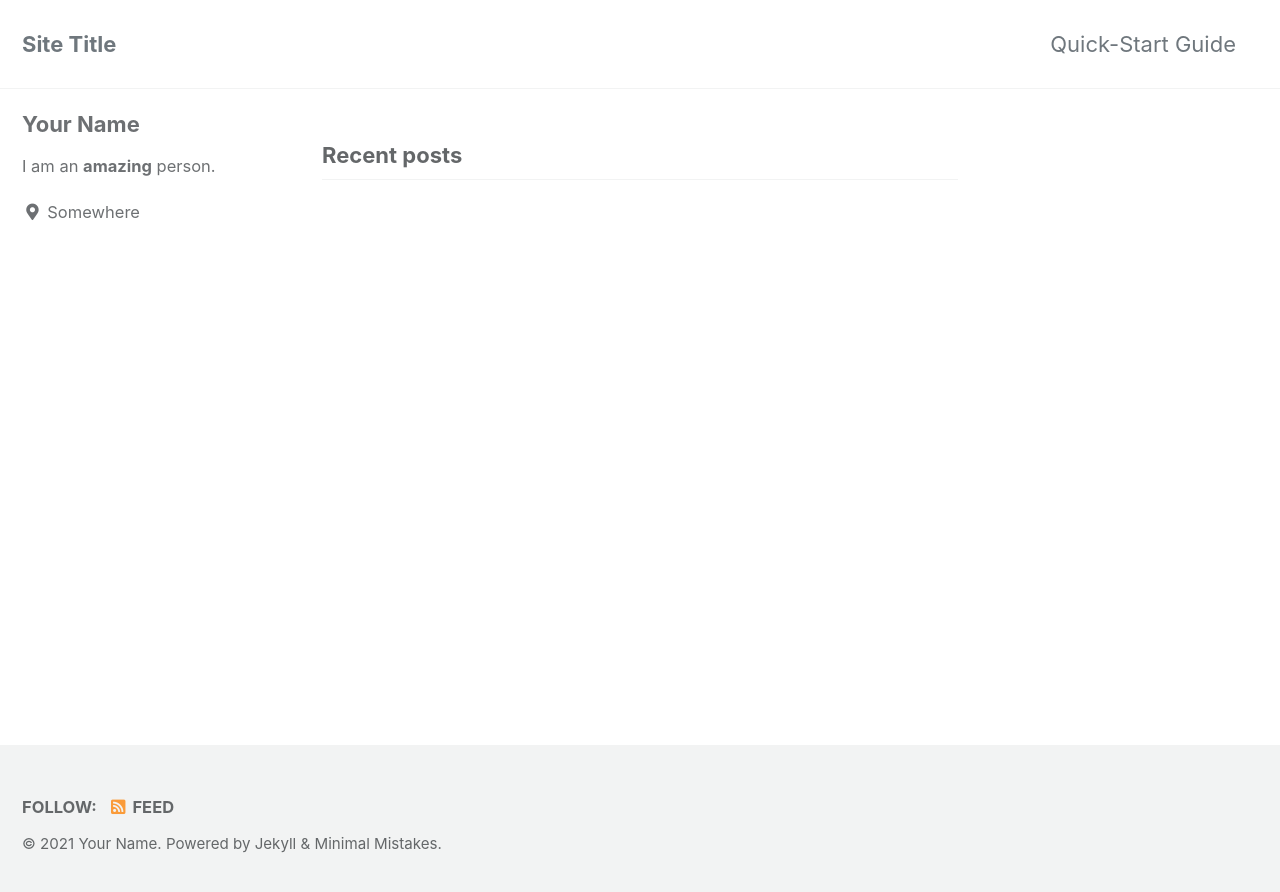
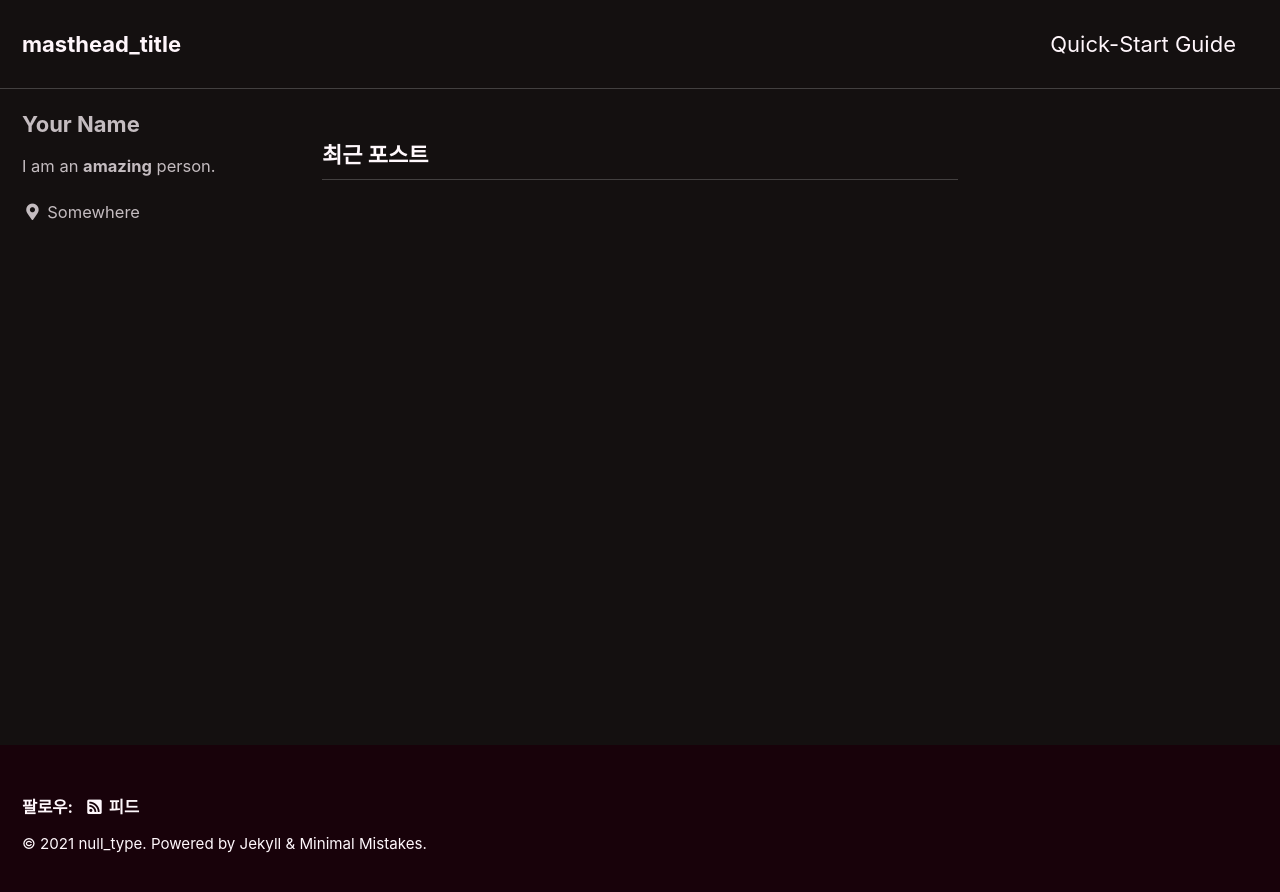
Before and after one commit to llunarian/llunarian.github.io, a Jekyll site: the page built from index.html, in a window 1280 px wide. Shown: the top 892 px of the page. Built offline with Jekyll 4.4.1, drawn with Linux system fonts in a browser that asks for light colours; cached includes are drawn as plain includes; the list of posts is cut into pages by our own code.

Commit message:
first commit

```diff
--- a/Gemfile
+++ b/Gemfile
@@ -1,2 +1,3 @@
 source "https://rubygems.org"
-gemspec
+
+gem "minimal-mistakes-jekyll"
--- a/_config.yml
+++ b/_config.yml
@@ -12,21 +12,21 @@
 
 # theme                  : "minimal-mistakes-jekyll"
 # remote_theme           : "mmistakes/minimal-mistakes"
-minimal_mistakes_skin    : "default" # "air", "aqua", "contrast", "dark", "dirt", "neon", "mint", "plum", "sunrise"
+minimal_mistakes_skin    : "neon" # "air", "aqua", "contrast", "dark", "dirt", "neon", "mint", "plum", "sunrise"
 
 # Site Settings
-locale                   : "en-US"
-title                    : "Site Title"
+locale                   : "ko-KR"
+title                    : "null_type"
 title_separator          : "-"
 subtitle                 : # site tagline that appears below site title in masthead
-name                     : "Your Name"
+name                     : "null_type"
 description              : "An amazing website."
-url                      : # the base hostname & protocol for your site e.g. "https://mmistakes.github.io"
-baseurl                  : # the subpath of your site, e.g. "/blog"
-repository               : # GitHub username/repo-name e.g. "mmistakes/minimal-mistakes"
+url                      : "https://llunarian.github.io" # the base hostname & protocol for your site e.g. "https://mmistakes.github.io"
+baseurl                  : "" # the subpath of your site, e.g. "/blog"
+repository               : "llunarian/llunarian.github.io" # GitHub username/repo-name e.g. "mmistakes/minimal-mistakes"
 teaser                   : # path of fallback teaser image, e.g. "/assets/images/500x300.png"
 logo                     : # path of logo image to display in the masthead, e.g. "/assets/images/88x88.png"
-masthead_title           : # overrides the website title displayed in the masthead, use " " for no title
+masthead_title           : "masthead_title" # overrides the website title displayed in the masthead, use " " for no title
 # breadcrumbs            : false # true, false (default)
 words_per_minute         : 200
 comments:
```
Also changed, not shown: Gemfile.lock (added).
